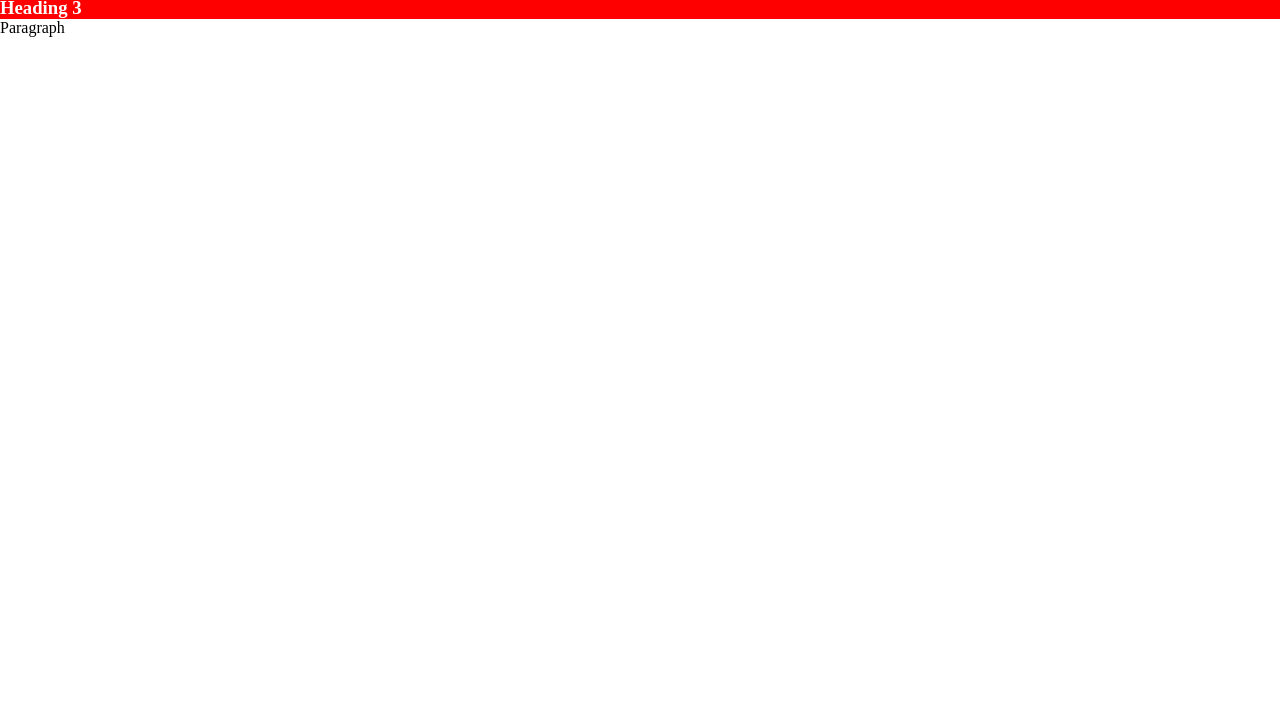
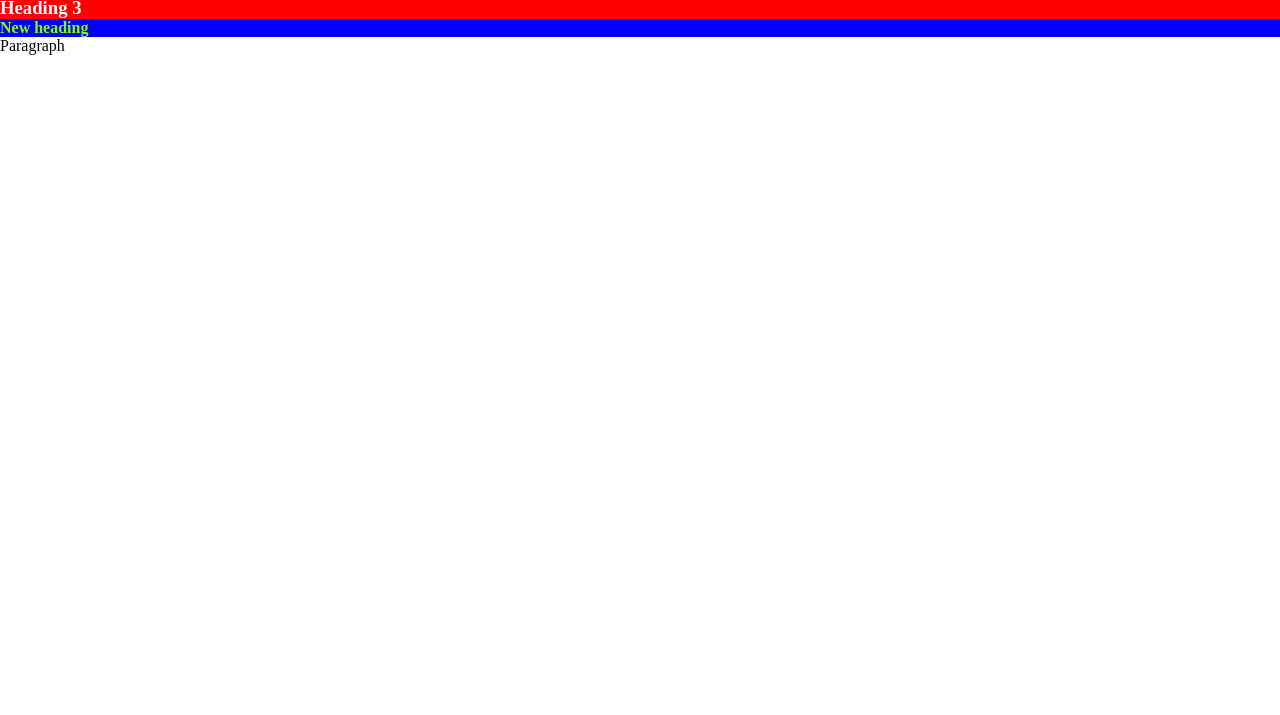
Before and after one commit to abolarinwachristianah2024-code/cohort_7, a website: page index.html in a window 1280 px wide. Shown: the part 85-800 px from the top of the page. Drawn offline with Linux system fonts and the light colour scheme.

Commit message:
I change the colors

```diff
--- a/index.css
+++ b/index.css
@@ -15,3 +15,7 @@ h3{
     color: white;
     background-color: red;
 }
+h4{
+    color:chartreuse;
+    background-color: blue;
+}
--- a/index.html
+++ b/index.html
@@ -11,6 +11,7 @@
     <h1>Heading 1</h1>
     <h2>Heading 2</h2>
     <h3>Heading 3</h3>
+    <h4>New heading</h4>
     <p>Paragraph</p>
 
 </body>
```
